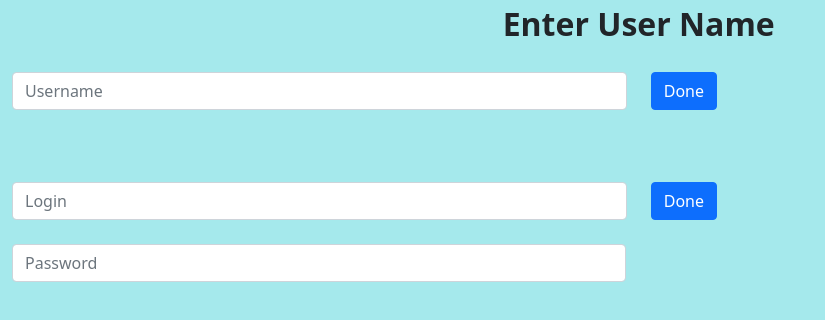
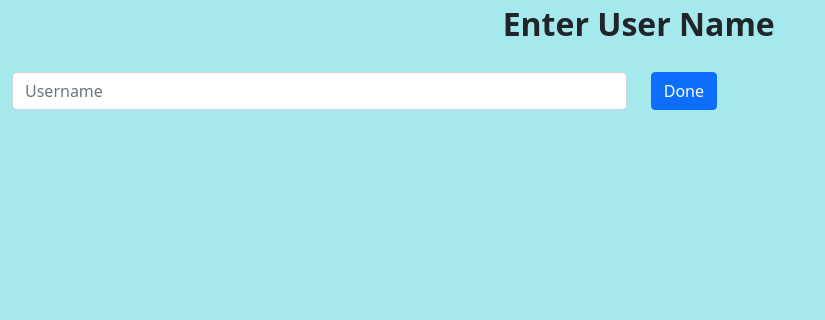
Before and after one commit to SanmukhSinha/reversi, a website: page public/name.html in a window 1280 px wide. Shown: the whole page, without its empty margins (0-825 px from the left). Drawn offline with nearby package versions, Linux system fonts and the light colour scheme.

Commit message:
Update name.html

```diff
--- a/public/name.html
+++ b/public/name.html
@@ -40,34 +40,6 @@
             </div>
           </div>
         </form>
-        <br>
-        <br>
-        <form class='form-inline'>
-          <div class="form-group">
-            <div class="row">
-              <div class="col">
-                <label for='username' class='col-form-label sr-only'></label>
-                <input class='form-control' type='text' placeholder='Login' id='login'>
-              </div>
-              <div class="col" style="text-align: left;"><br>
-                <button type="submit" class='btn btn-default btn-primary' onclick="submitForm(); return false">
-                  Done
-                </button>
-              </div>
-            </div>
-          </div>
-        </form>
-        <form class='form-inline'>
-          <div class="form-group">
-            <div class="row">
-              <div class="col">
-                <label for='username' class='col-form-label sr-only'></label>
-                <input class='form-control' style='width: 49%;' type='text' placeholder='Password' id='username'>
-              </div>
-            </div>
-          </div>
-        </form>
-
     </div>
 
 
```
